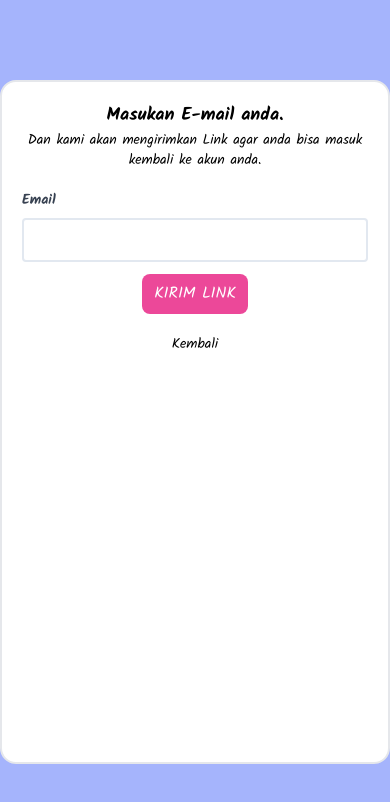
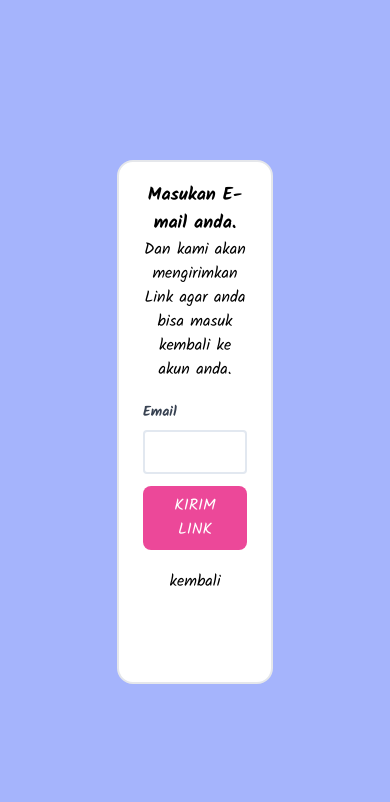
Before and after one commit to TrustyKrab/Englix-Client, a React (Vite) app: page /FormForgotPass in a window 390 px wide. Shown: the top 802 px of the page. Built offline with nearby package versions, Linux system fonts and the light colour scheme.

Commit message:
responsives

```diff
--- a/src/assets/Pages/RegisterLoginPage/FormForgotPass.jsx
+++ b/src/assets/Pages/RegisterLoginPage/FormForgotPass.jsx
@@ -24,38 +24,37 @@ export default function FormForgotPass() {
             });
     }
     return (
-        <div className="flex flex-wrap justify-center bg-indigo-300 min-h-screen font-main">
-            <div className="w-full sm:w-1/2 md:w-2/5 border-2 rounded-2xl px-5 sm:px-6 bg-white my-20 sm:py-96 sm:mx-10 py-5">
-                <div className="mb-5">
-                    <h1 className="text-center text-lg sm:text-xl font-semibold">Masukan E-mail anda.</h1>
-                    <h1 className="text-center text-sm sm:text-base">Dan kami akan mengirimkan Link agar anda bisa masuk kembali ke akun anda.</h1>
+        <div className="flex flex-wrap justify-center bg-indigo-300 h-[100vh] font-main">
+            <div className="w-2/5 border-2 rounded-2xl px-6 bg-white my-40 py-5">
+                <div className=" mb-5">
+                    <h1 className="text-center text-lg font-semibold">Masukan E-mail anda.</h1>
+                    <h1 className='text-center'>Dan kami akan mengirimkan Link agar anda bisa masuk kembali ke akun anda.</h1>
                 </div>
                 <form onSubmit={handleSubmit} className="mb-3">
+
                     <label
                         htmlFor="email"
-                        className="block text-gray-700 text-sm font-bold mb-2">Email</label>
+                        className="block text-gray-700 text-sm font-bold mb-2"> Email</label>
                     <input
                         type="email"
                         name="email"
                         id="email"
                         value={email}
+                        placeholder=""
                         onChange={(e) => setEmail(e.target.value)}
                         className="border-2 mb-3 border-slate-200 rounded w-full py-2 px-3 text-gray-700 focus:outline-slate-500 focus:shadow-outline"
                         required
                     />
-                    <div className="flex justify-center mb-5">
-                        <button type="submit" className="bg-pink-500 text-white text-base rounded-lg py-2 px-3 hover:bg-pink-600 transition duration-200">
-                            KIRIM LINK
-                        </button>
+                    <div className='justify-center flex mb-5'>
+                        <button type="submit" className='bg-pink-500 text-white text-base rounded-lg py-2 px-3'>KIRIM LINK</button>
                     </div>
                 </form>
-                <div className="flex justify-center">
-                    <Link to="/FormLogin">
-                        <h1 className="hover:underline text-sm">Kembali</h1>
+                <div className='flex text-center justify-center'>
+                    <Link to='/FormLogin'>
+                        <h1 className='hover:underline'>kembali</h1>
                     </Link>
                 </div>
             </div>
         </div>
-
     )
 }
```
